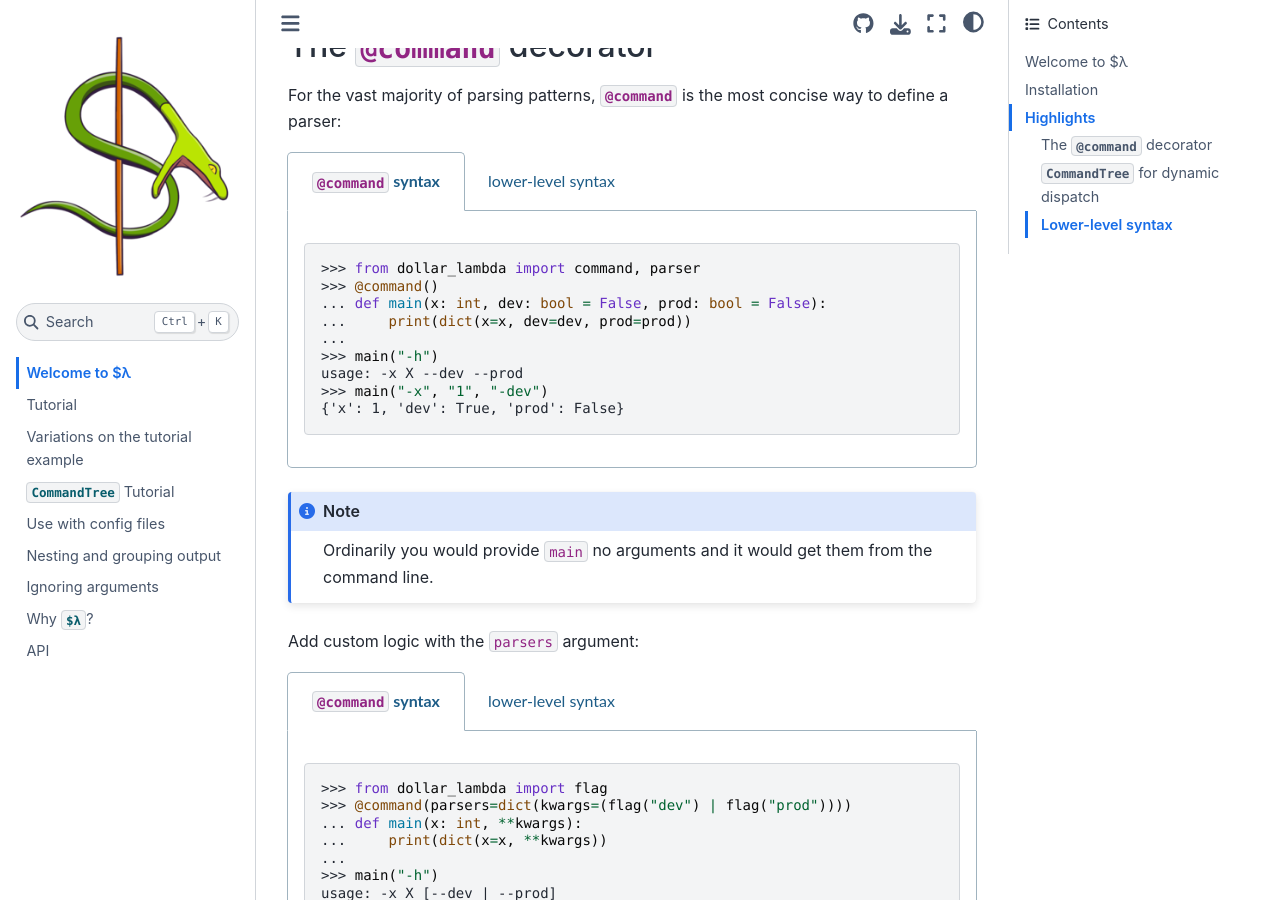
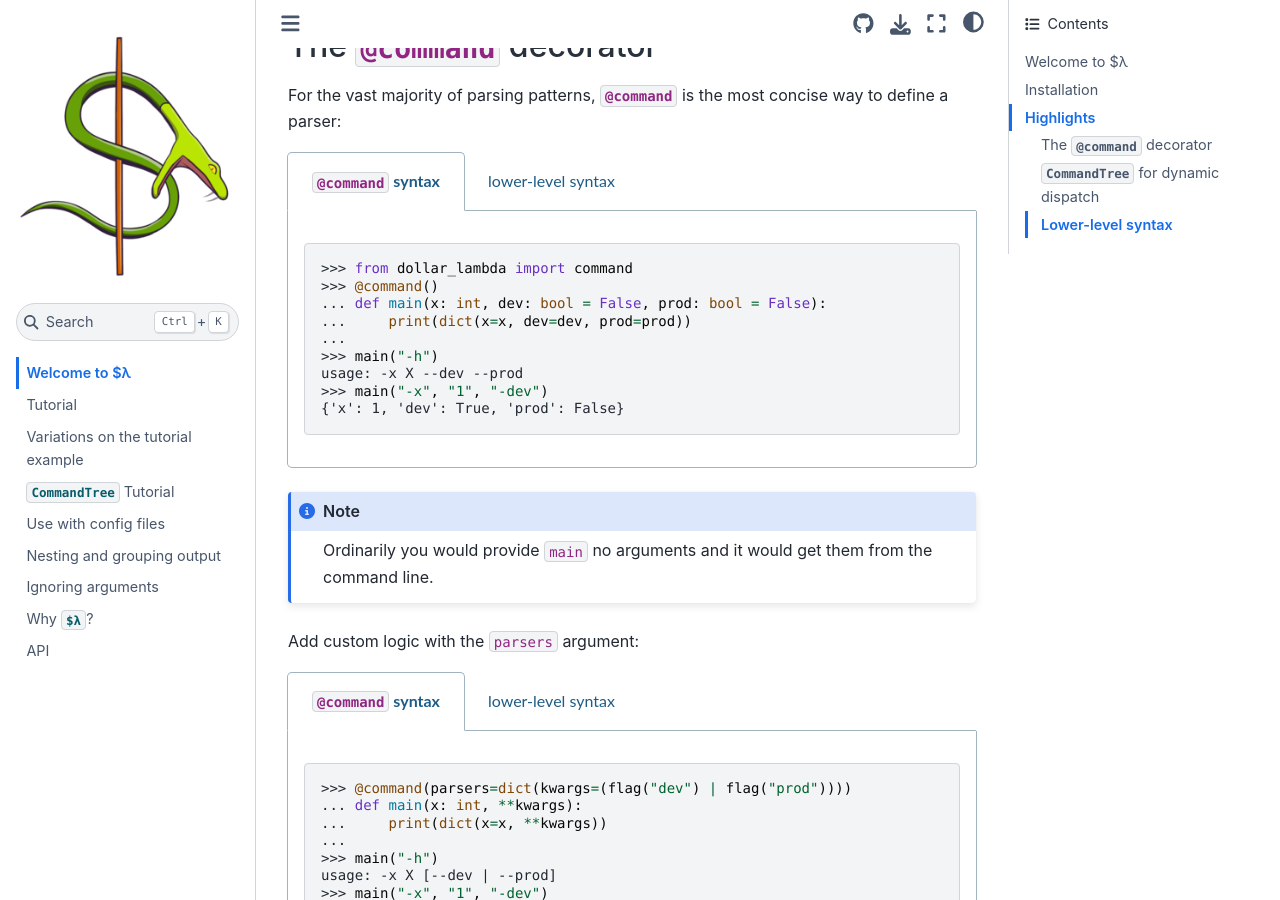
Before and after one commit to ethanabrooks/dollar-lambda, a Sphinx documentation site: the page built from docs/source/index.rst, in a window 1280 px wide and 900 px high, scrolled down 573 px. Built offline with Sphinx 7.4.7 and the Sphinx Book theme 1.1.4, drawn with Linux system fonts in a browser that asks for light colours.

Commit message:
remove unnecessary imports in doctests

```diff
--- a/docs/source/index.rst
+++ b/docs/source/index.rst
@@ -38,7 +38,7 @@
 
   .. tab:: ``@command`` syntax
 
-      >>> from dollar_lambda import command, parser
+      >>> from dollar_lambda import command
       >>> @command()
       ... def main(x: int, dev: bool = False, prod: bool = False):
       ...     print(dict(x=x, dev=dev, prod=prod))
@@ -77,7 +77,6 @@
 
   .. tab:: ``@command`` syntax
 
-      >>> from dollar_lambda import flag
       >>> @command(parsers=dict(kwargs=(flag("dev") | flag("prod"))))
       ... def main(x: int, **kwargs):
       ...     print(dict(x=x, **kwargs))
@@ -94,8 +93,6 @@
 
   .. tab:: lower-level syntax
 
-      >>> from dollar_lambda import nonpositional, option, flag
-      ...
       >>> p = nonpositional(
       ...    option("x", type=int), flag("dev") | flag("prod"),
       ... )
```
Also changed, not shown: other parts of docs/source/index.rst (+1 -1 lines).
